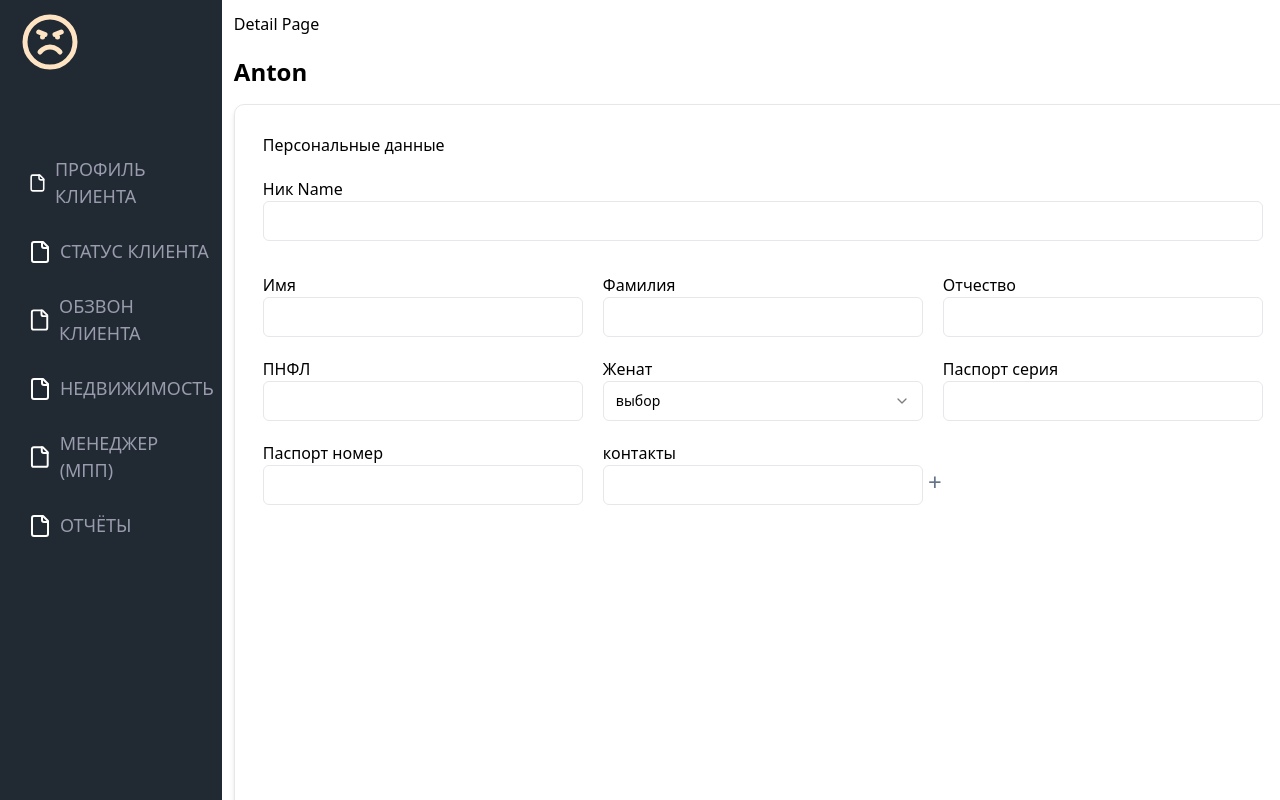
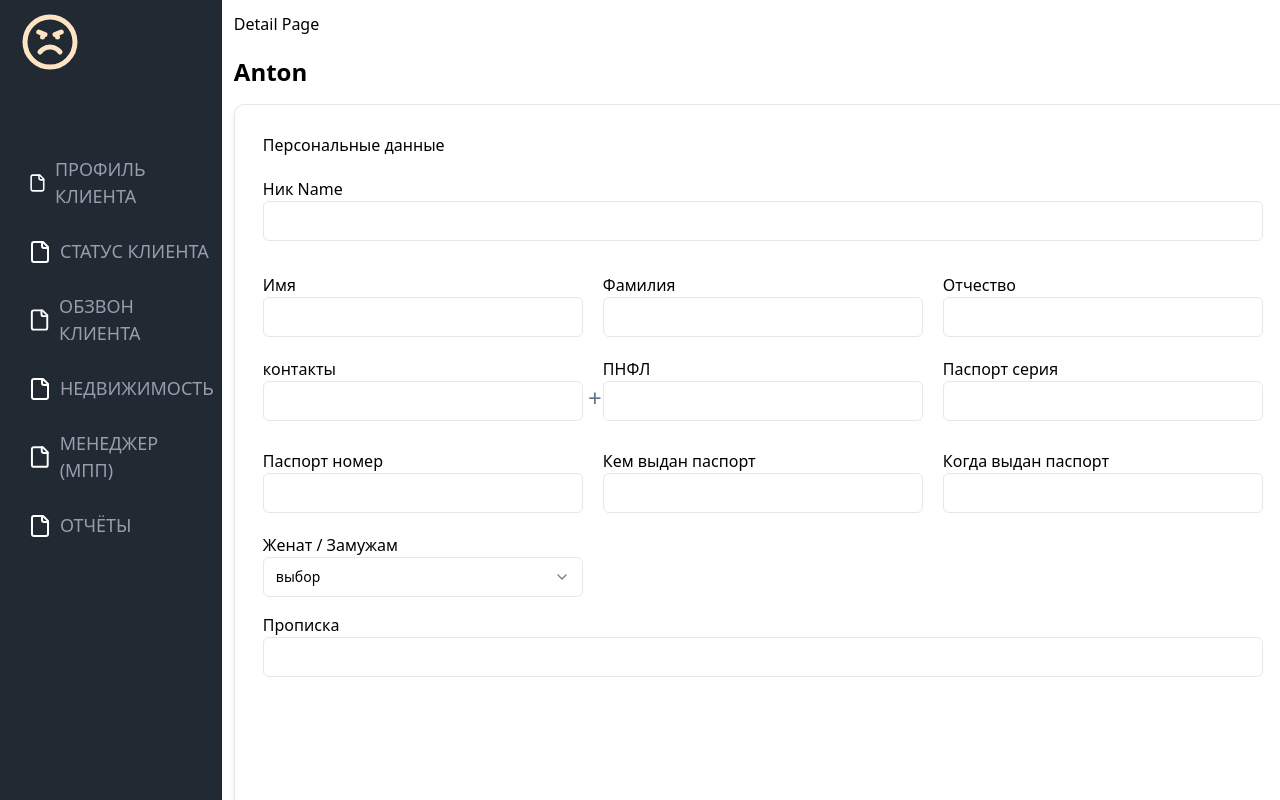
Before and after one commit to SamandarXoja/crm, a React (Vite) app: page /detail-clients/1 in a window 1280 px wide. Shown: the top 800 px of the page. Built offline with nearby package versions, Linux system fonts and the light colour scheme.

Commit message:
input added

```diff
--- a/src/pages/detail-clients/index.tsx
+++ b/src/pages/detail-clients/index.tsx
@@ -81,33 +81,6 @@ const DetailClient = () => {
                             </div>
 
                             <div className='max-w-[320px] w-full'>
-                                <label>ПНФЛ</label>
-                                <Input className='max-w-[320px] w-full' />
-                            </div>
-                            <div className='max-w-[320px] w-full'>
-                                <label>Женат</label>
-                                <Select>
-                                    <SelectTrigger className="w-[320px]">
-                                        <SelectValue placeholder="выбор" />
-                                    </SelectTrigger>
-                                    <SelectContent className='bg-white'>
-                                        <SelectItem value="да">да</SelectItem>
-                                        <SelectItem value="нет">нет</SelectItem>
-
-                                    </SelectContent>
-                                </Select>
-                            </div>
-
-
-                            <div className='max-w-[320px] w-full'>
-                                <label>Паспорт серия</label>
-                                <Input className='max-w-[320px] w-full' />
-                            </div>
-                            <div className='max-w-[320px] w-full'>
-                                <label>Паспорт номер</label>
-                                <Input className='max-w-[320px] w-full' />
-                            </div>
-                            <div className='max-w-[320px] w-full'>
                                 {inputCount.map((id, i) => (
                                     <div className='max-w-[320px]   w-full relative' key={id}>
                                         <label>контакты</label>
@@ -141,9 +114,53 @@ const DetailClient = () => {
                                 ))}
                             </div>
 
+                            <div className='max-w-[320px] w-full'>
+                                <label>ПНФЛ</label>
+                                <Input className='max-w-[320px] w-full' />
+                            </div>
+
+
+
+                            <div className='max-w-[320px] w-full'>
+                                <label>Паспорт серия</label>
+                                <Input className='max-w-[320px] w-full' />
+                            </div>
+                            <div className='max-w-[320px] w-full'>
+                                <label>Паспорт номер</label>
+                                <Input className='max-w-[320px] w-full' />
+                            </div>
+                            <div className='max-w-[320px] w-full'>
+                                <label>Кем выдан паспорт </label>
+                                <Input className='max-w-[320px] w-full' />
+                            </div>
+                            <div className='max-w-[320px] w-full'>
+                                <label>Когда выдан паспорт </label>
+                                <Input className='max-w-[320px] w-full' />
+                            </div>
+
+
+
+
+
+                            <div className='max-w-[320px] w-full'>
+                                <label>Женат / Замужам</label>
+                                <Select>
+                                    <SelectTrigger className="w-[320px]">
+                                        <SelectValue placeholder="выбор" />
+                                    </SelectTrigger>
+                                    <SelectContent className='bg-white'>
+                                        <SelectItem value="да">да</SelectItem>
+                                        <SelectItem value="нет">нет</SelectItem>
+                                    </SelectContent>
+                                </Select>
+                            </div>
 
                         </div>
 
+                        <div className='mt-4'>
+                            <label>Прописка</label>
+                            <Input />
+                        </div>
 
                     </div>
 
```
